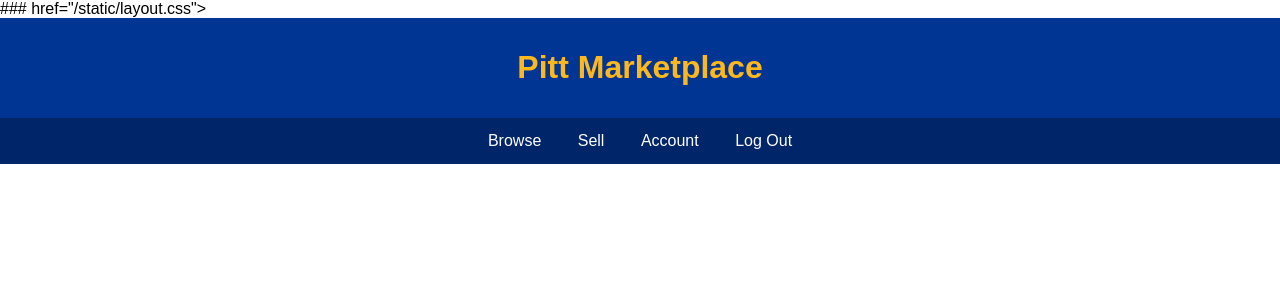
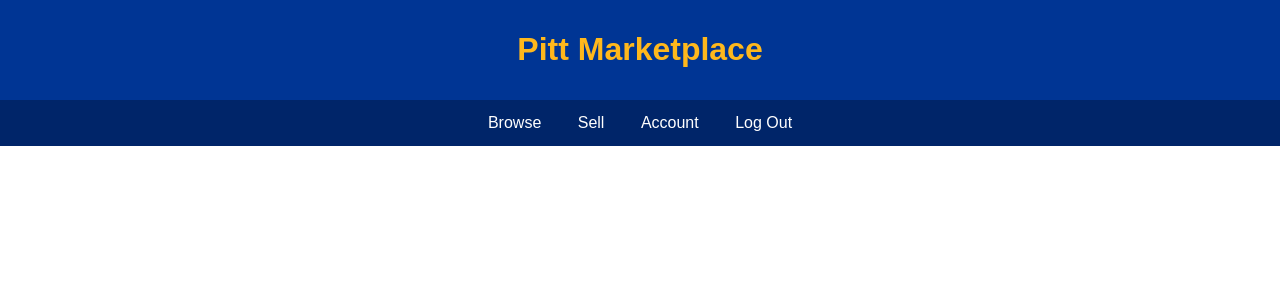
Before and after one commit to andrenguyening/Marketplace, a Flask app: page / in a window 1280 px wide. Shown: the top 300 px of the page. Run offline with Flask 3, Linux system fonts and the light colour scheme.

Commit message:
fix home layout.html

```diff
--- a/templates/layout.html
+++ b/templates/layout.html
@@ -1,7 +1,6 @@
 <!DOCTYPE html>
 <html>
-  <link rel="stylesheet" href = "layout.css">
-  ### href="{{ url_for('static', filename='layout.css') }}">
+  <link rel="stylesheet" href="{{ url_for('static', filename='layout.css') }}">
   <head>
     {% block head %}
     <title>{% block title %} Pitt Marketplace{% endblock %}</title>
```
